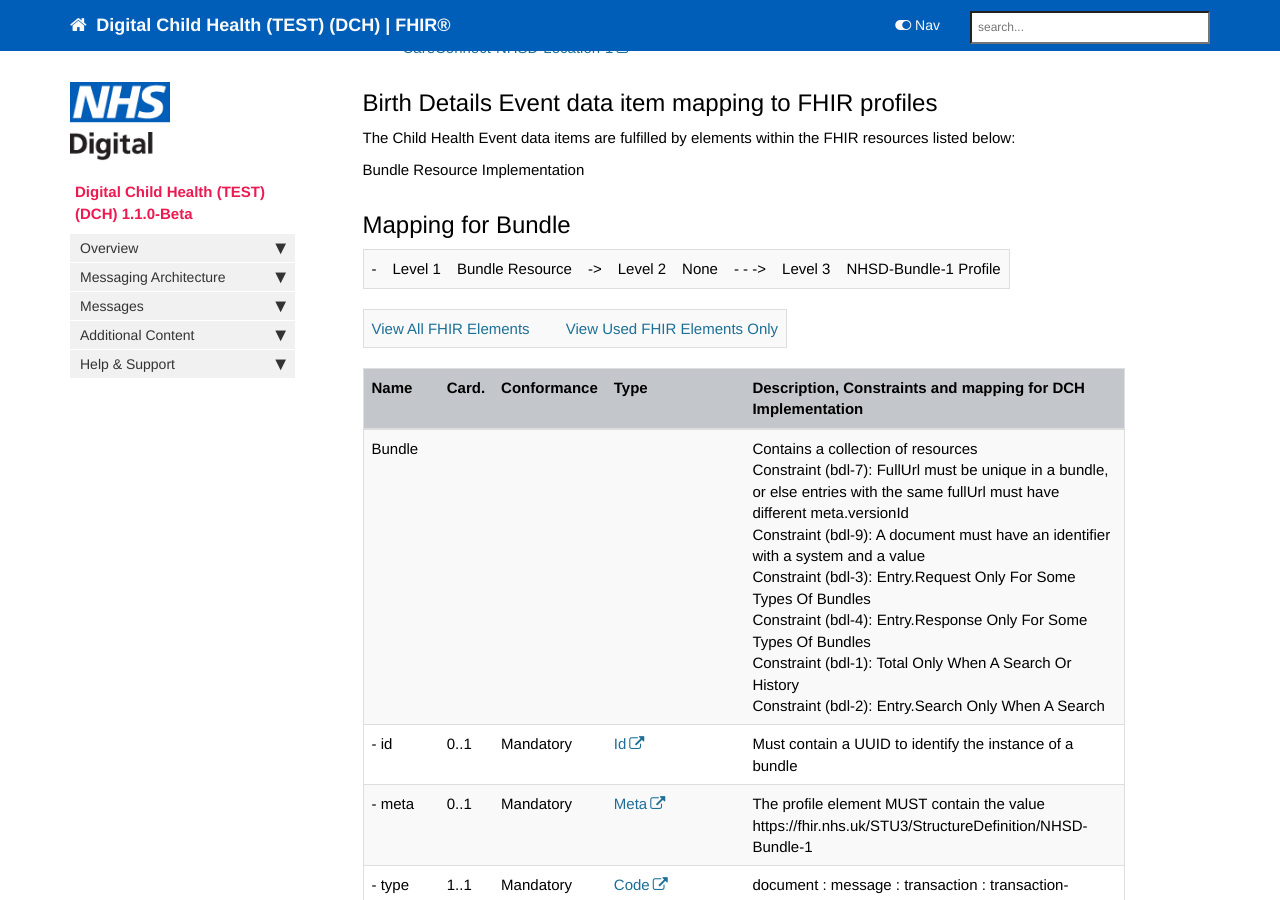
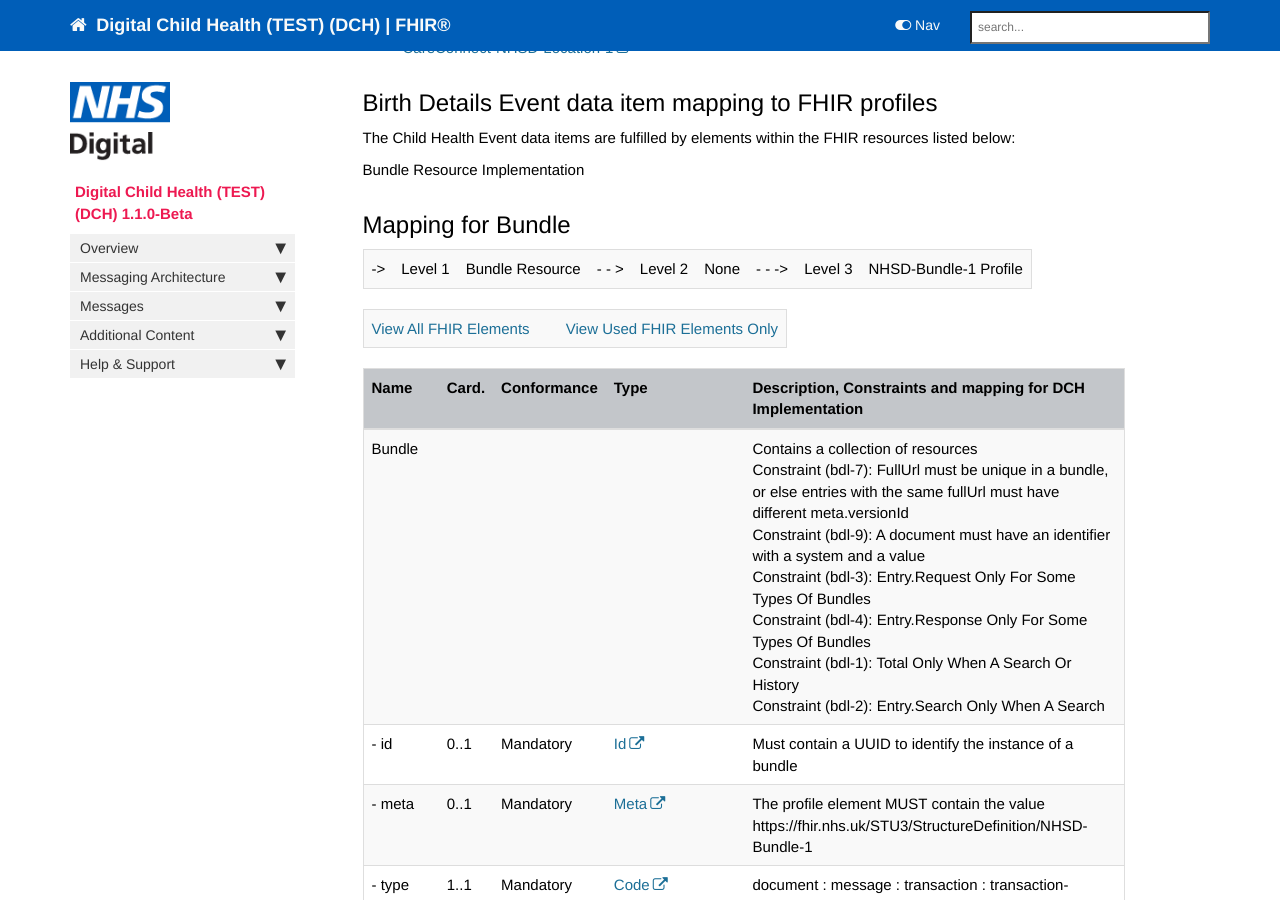
Before and after one commit to nhsconnect/Generic-Test-Repo, a Jekyll site: the page built from pages/explore/explore_birth_details_used.md, in a window 1280 px wide and 900 px high, scrolled down 622 px. Built offline with Jekyll 4.4.1, drawn with Linux system fonts in a browser that asks for light colours; nearby versions of some CDN libraries; comment, search, counter and statistics services are not loaded.

Commit message:
Updating tables

```diff
--- a/pages/explore/explore_birth_details_used.md
+++ b/pages/explore/explore_birth_details_used.md
@@ -28,7 +28,7 @@ Bundle Resource Implementation
 
 ## Mapping for Bundle ##
 
-|-|Level 1|Bundle Resource|->|Level 2| None|- - ->|Level 3|NHSD-Bundle-1 Profile|
+|->|Level 1|Bundle Resource|- - >|Level 2| None|- - ->|Level 3|NHSD-Bundle-1 Profile|
 
 |[View All FHIR Elements](explore_birth_details.html#mapping-for-bundle)|    |[View Used FHIR Elements Only](explore_birth_details_used.html#mapping-for-bundle)|
 
```
Also changed, not shown: pages/explore/explore_birth_details.md (+1 -1 lines).
